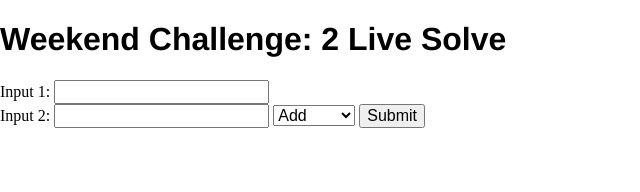
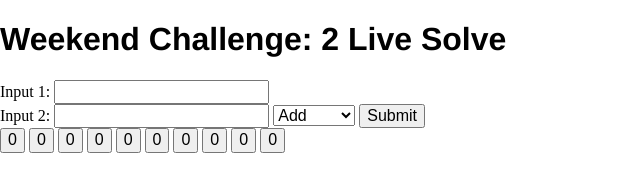
Before and after one commit to BluePawDev/weekend-challenge-2-live-solve, a website: page views/index.html in a window 1280 px wide. Shown: the whole page, without its empty margins (0-640 px from the left). Drawn offline with Linux system fonts and the light colour scheme; files that its build step writes are made by us from their sources; files whose address does not match are found by name.

Commit message:
Add cmdButtons

```diff
--- a/views/index.html
+++ b/views/index.html
@@ -24,6 +24,18 @@
       <input type="submit" class="submit" value="Submit">
     </form>
 
+    <button type="button" name="button">0</button>
+    <button type="button" name="button">0</button>
+    <button type="button" name="button">0</button>
+    <button type="button" name="button">0</button>
+    <button type="button" name="button">0</button>
+    <button type="button" name="button">0</button>
+    <button type="button" name="button">0</button>
+    <button type="button" name="button">0</button>
+    <button type="button" name="button">0</button>
+    <button type="button" name="button">0</button>
+
+
 
   </body>
 
```
